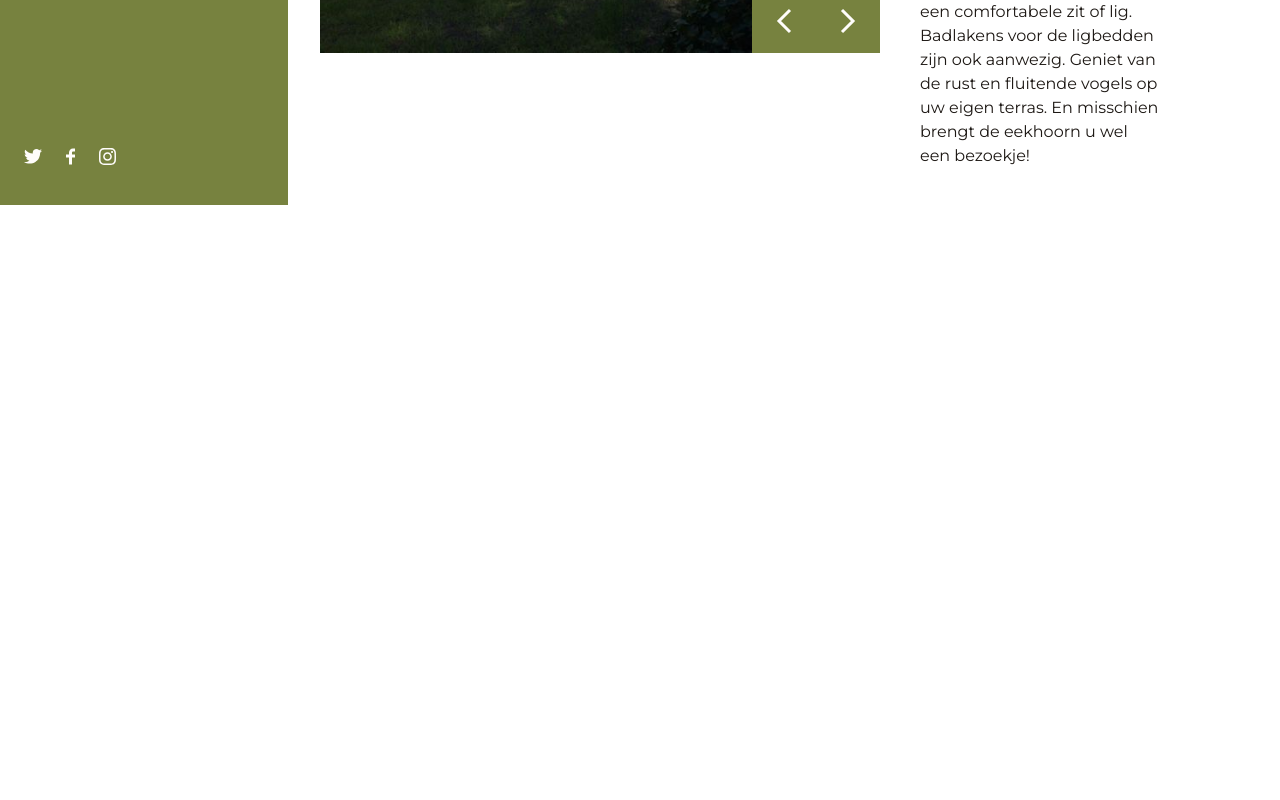
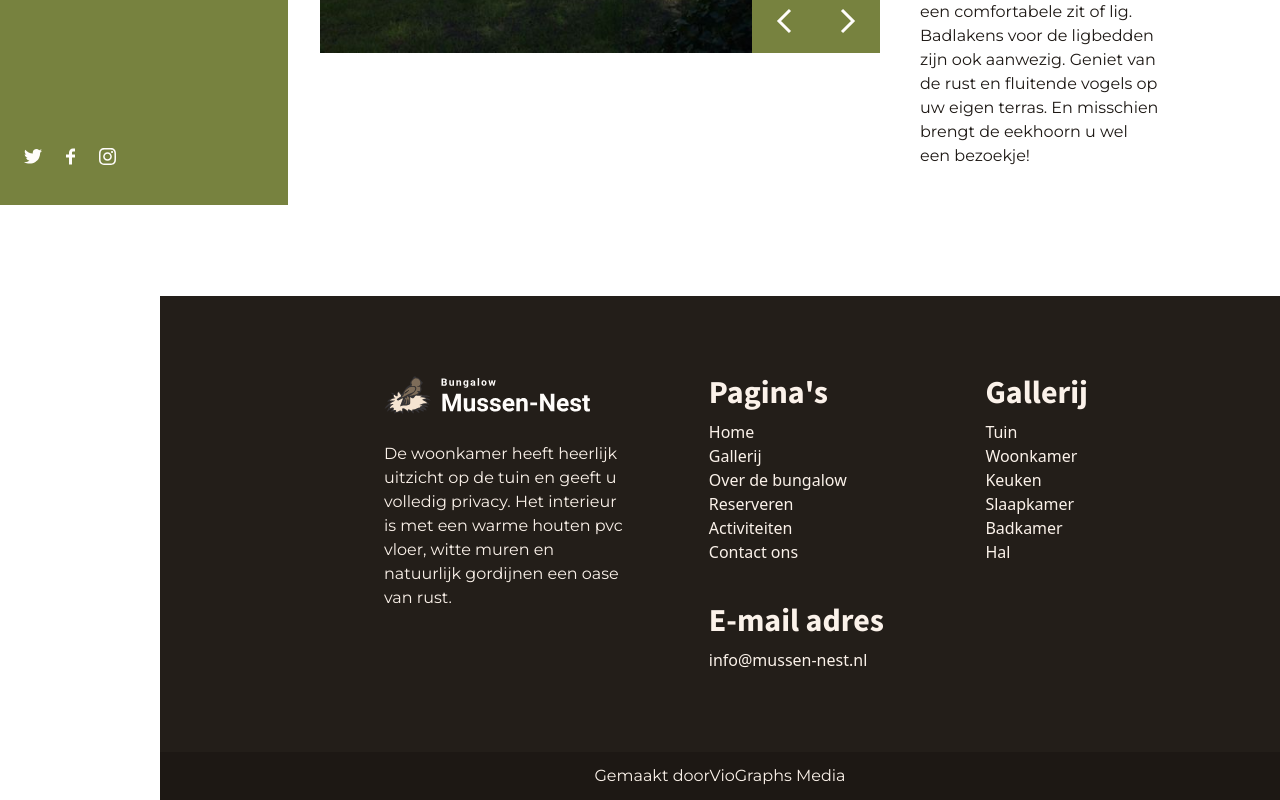
Before and after one commit to RammahKarpous/bungalow-mussen-nest, a React (Create React App) app: page /gallerij/tuin in a window 1280 px wide. Shown: the part 595-1395 px from the top of the page. Before the commit the page ends 800 px from the top, so only its background shows below. Built offline with nearby package versions, Linux system fonts and the light colour scheme.

Commit message:
Completed the footer

```diff
--- a/src/App.js
+++ b/src/App.js
@@ -1,4 +1,5 @@
 import { BrowserRouter, Switch, Route } from 'react-router-dom'
+import Footer from './components/footer/Footer';
 import SideNavigation from './components/SideNavigation';
 import Gallerij from './pages/Gallerij';
 import Tuin from './pages/gallerij/Tuin';
@@ -13,12 +14,13 @@ function App() {
 
                 <Switch>
                     <Route exact path="/" component={Home} />
-          <Route exact path="/gallerij/tuin" component={() =>
-            <Gallerij active="Tuin">
+                    <Route exact path="/gallerij/tuin" component={() => <Gallerij active="Tuin">
                         <Tuin />
                     </Gallerij>} />
 
                 </Switch>
+
+                <Footer />
             </div>
         </BrowserRouter>
     );
--- /dev/null
+++ b/src/components/footer/Footer.jsx
@@ -0,0 +1,36 @@
+import logo from '../../assets/logos/mussen-nest-logo-light.svg'
+import { gallerijLinks, links } from '../links'
+import FooterNavigation from './FooterNavigation'
+
+const Footer = () => {
+    return (
+        <footer className="bg-brown-100 mt-32 col-start-1 lg:col-start-2 col-end-7 lg:col-end-9">
+            <div className="py-20 px-8 md:pr-24 md:pl-24 lg:pr-48 lg:pl-56 flex flex-col md:flex-row gap-20 justify-between">
+                <div className="flex flex-col gap-6 w-80">
+                    <img src={logo} className="w-52" alt="Mussen-Nest logo" />
+
+                    <p className="text-beige-300">De woonkamer heeft heerlijk uitzicht op de tuin en geeft u volledig privacy. Het interieur is met een warme houten pvc vloer, witte muren en natuurlijk gordijnen een oase van rust.</p>
+                </div>
+
+                <div className="flex flex-wrap flex-col sm:flex-row gap-10 justify-between">
+                    <FooterNavigation title="Pagina's" links={links} />
+                    <FooterNavigation title="Gallerij" links={gallerijLinks} />
+
+                    <div>
+                        <h3 className="text-beige-300 mb-3">E-mail adres</h3>
+                        <a href="mailto:info@mussen-nest.nl" className="text-beige-300">info@mussen-nest.nl</a>
+                    </div>
+                </div>
+            </div>
+            <p className="sm:text-center text-beige-300 p-3 px-8 bg-brown-50">
+                Gemaakt door
+
+                <a href="https://viographs.com/nl" target="_blank" rel="noreferrer">
+                    VioGraphs Media
+                </a>
+            </p>
+        </footer>
+    )
+}
+
+export default Footer
--- /dev/null
+++ b/src/components/footer/FooterNavigation.jsx
@@ -0,0 +1,18 @@
+import { Link } from "react-router-dom"
+
+const FooterNavigation = ({ title, links }) => {
+    return (
+        <div>
+            <h3 className="text-beige-300 mb-3">{title}</h3>
+            <nav>
+                <ul>
+                    {links.map((link, i) => (
+                        <li key={i}><Link className="text-beige-300" to={link.to}>{link.name}</Link></li>
+                    ))}
+                </ul>
+            </nav>
+        </div>
+    )
+}
+
+export default FooterNavigation
```
Also changed, not shown: src/assets/logos/mussen-nest-logo-light.svg (added). Lines whose indentation alone changed are shown as unchanged.
